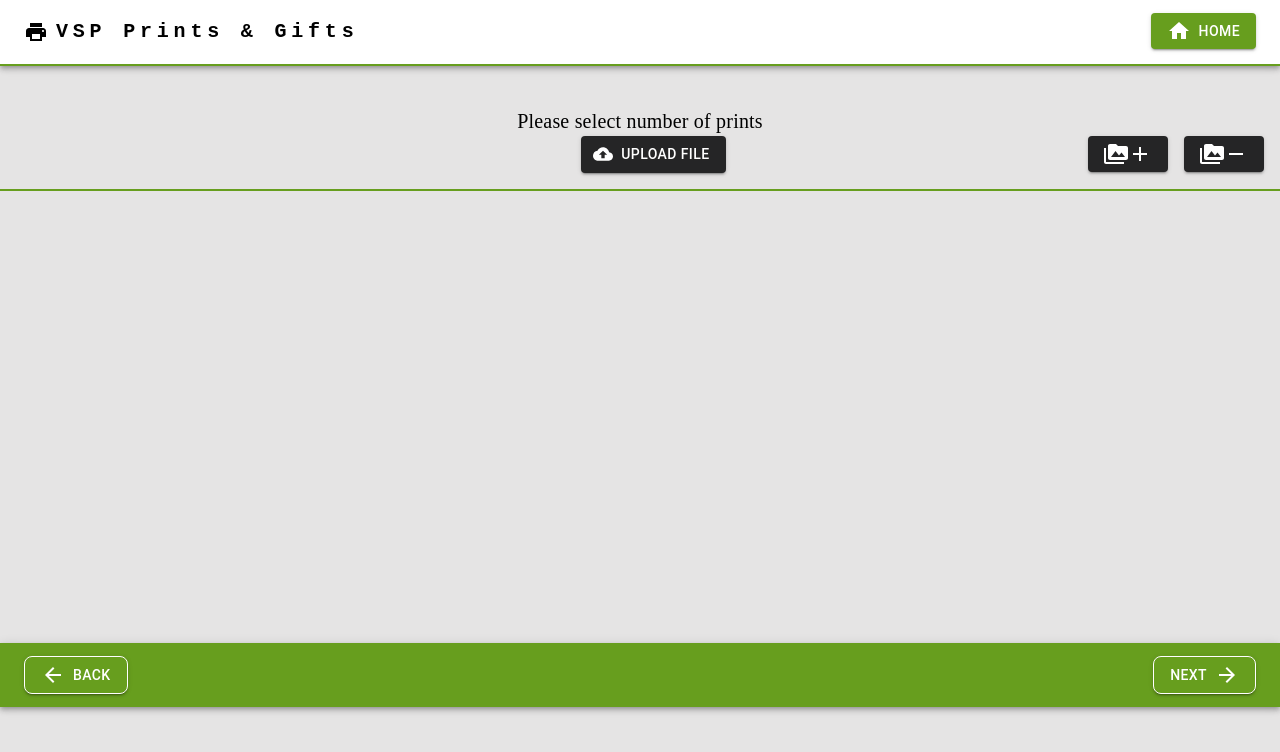
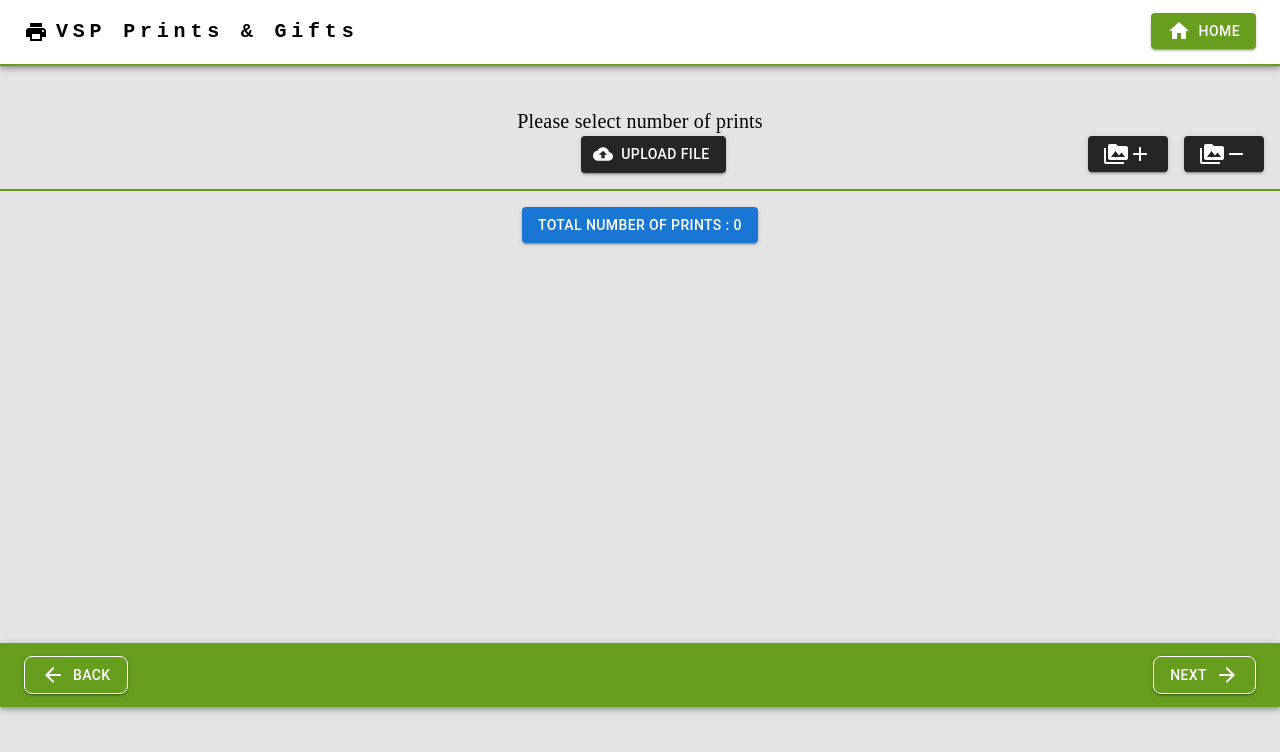
Before and after one commit to vishnusureshperumbavoor/react_redux_ecommerce, a React (Create React App) app: page /imageupload/1 in a window 1280 px wide. Shown: the top 752 px of the page. Built offline with nearby package versions, Linux system fonts and the light colour scheme; the HTML template or start-up script is replaced by a standard one.

Commit message:
displaying totalcount need to improve the ui

```diff
--- a/src/components/ImageUpload.jsx
+++ b/src/components/ImageUpload.jsx
@@ -1,4 +1,4 @@
-import React from "react";
+import React, { useEffect } from "react";
 import Navbar from "./Header";
 import Footer from "./Footer";
 import { Box, Button, Typography } from "@mui/material";
@@ -8,25 +8,34 @@ import UploadedImageCard from "./UploadedImageCard";
 import AddIcon from "@mui/icons-material/Add";
 import RemoveIcon from "@mui/icons-material/Remove";
 import PermMediaIcon from "@mui/icons-material/PermMedia";
-import { useDispatch,useSelector} from "react-redux";
-import { addProduct, decrementCountProducts, incrementCountProducts } from "../reducers/actions";
+import { useDispatch, useSelector } from "react-redux";
+import {
+  addProduct,
+  calculateTotalCount,
+  decrementCountProducts,
+  incrementCountProducts,
+} from "../reducers/actions";
 
 function ImageUpload() {
-  let files = useSelector((state)=>state.products)
+  let files = useSelector((state) => state.products);
+  let totalCount = useSelector((state) => state.totalCount);
   console.log(files);
-  const dispatch = useDispatch()
-
-  const handleMultipleCardsIncrement = ()=>{
-    dispatch(incrementCountProducts())
-  }
+  console.log("totalcount = ", totalCount);
+  const dispatch = useDispatch();
+  const handleMultipleCardsIncrement = () => {
+    dispatch(incrementCountProducts());
+  };
 
   const handleMultipleCardsDecrement = () => {
-      dispatch(decrementCountProducts());
+    dispatch(decrementCountProducts());
   };
+  useEffect(() => {
+    dispatch(calculateTotalCount());
+  }, [handleMultipleCardsDecrement, handleMultipleCardsIncrement]);
 
   const handleFileInputChange = (e) => {
     const newImage = e.target.files[0];
-    dispatch(addProduct(newImage))
+    dispatch(addProduct(newImage));
   };
 
   const VisuallyHiddenInput = styled("input")({
@@ -67,7 +76,7 @@ function ImageUpload() {
               startIcon={<CloudUploadIcon />}
               sx={{
                 background: "#252526",
-                mb: 2
+                mb: 2,
               }}
             >
               Upload file
@@ -109,11 +118,11 @@ function ImageUpload() {
         </Box>
         <Box sx={{ display: "flex", flexDirection: "row", mt: 2 }}>
           {files.map((item, index) => (
-            <UploadedImageCard
-              key={index}
-              product={item}
-            />
+            <UploadedImageCard key={index} product={item} />
           ))}
+        </Box>
+        <Box>
+          <Button variant="contained">Total Number of prints : {totalCount}</Button>
         </Box>
       </Box>
       <Footer />
--- a/src/reducers/actions.js
+++ b/src/reducers/actions.js
@@ -3,6 +3,7 @@ export const INCREMENT_COUNT_SINGLE_PRODUCT = "INCREMENT_COUNT_SINGLE_PRODUCT";
 export const DECREMENT_COUNT_SINGLE_PRODUCT = "DECREMENT_COUNT_SINGLE_PRODUCT";
 export const INCREMENT_COUNT_PRODUCTS = "INCREMENT_COUNT_PRODUCTS";
 export const DECREMENT_COUNT_PRODUCTS = "DECREMENT_COUNT_PRODUCTS";
+export const CALCULATE_TOTAL_COUNT = "CALCULATE_TOTAL_COUNT";
 
 export const addProduct = (product) => {
   return {
@@ -14,7 +15,7 @@ export const addProduct = (product) => {
 export const incrementCountSingleProduct = (productId) => {
   return {
     type: INCREMENT_COUNT_SINGLE_PRODUCT,
-    payload: productId
+    payload: productId,
   };
 };
 
@@ -27,12 +28,18 @@ export const decrementCountSingleProduct = (productId) => {
 
 export const incrementCountProducts = () => {
   return {
-    type: INCREMENT_COUNT_PRODUCTS
+    type: INCREMENT_COUNT_PRODUCTS,
   };
 };
 
 export const decrementCountProducts = () => {
   return {
-    type: DECREMENT_COUNT_PRODUCTS
+    type: DECREMENT_COUNT_PRODUCTS,
   };
 };
+
+export const calculateTotalCount = () => {
+  return {
+    type: CALCULATE_TOTAL_COUNT,
+  };
+};
--- a/src/reducers/reducers.js
+++ b/src/reducers/reducers.js
@@ -4,6 +4,7 @@ import {
   INCREMENT_COUNT_SINGLE_PRODUCT,
   DECREMENT_COUNT_PRODUCTS,
   DECREMENT_COUNT_SINGLE_PRODUCT,
+  CALCULATE_TOTAL_COUNT,
 } from "./actions";
 import { initialState } from "../data/reduxData";
 
@@ -13,7 +14,7 @@ export const productReducer = (state = initialState, action) => {
       const updatedPayload = {
         id: Math.floor(Date.now()),
         fileData: action.payload,
-        count: 0,
+        count: 1,
       };
       return { ...state, products: [...state.products, updatedPayload] };
     case INCREMENT_COUNT_PRODUCTS:
@@ -29,7 +30,7 @@ export const productReducer = (state = initialState, action) => {
       }));
       return { ...state, products: decrementCountOfProducts };
     case INCREMENT_COUNT_SINGLE_PRODUCT:
-        console.log(action.payload);
+      console.log(action.payload);
       const incrementingCountOfSingleProduct = state.products.map((product) => {
         if (product.id === action.payload) {
           return {
@@ -41,17 +42,23 @@ export const productReducer = (state = initialState, action) => {
       });
       return { ...state, products: incrementingCountOfSingleProduct };
     case DECREMENT_COUNT_SINGLE_PRODUCT:
-        console.log(action.payload);
+      console.log(action.payload);
       const decrementingCountOfSingleProduct = state.products.map((product) => {
         if (product.id === action.payload) {
           return {
             ...product,
-            count: Math.max(0,product.count - 1),
+            count: Math.max(0, product.count - 1),
           };
         }
         return product;
       });
       return { ...state, products: decrementingCountOfSingleProduct };
+    case CALCULATE_TOTAL_COUNT:
+      const totalCount = state.products.reduce(
+        (sum, product) => sum + product.count,
+        0
+      );
+      return { ...state, totalCount };
     default:
       return state;
   }
```
